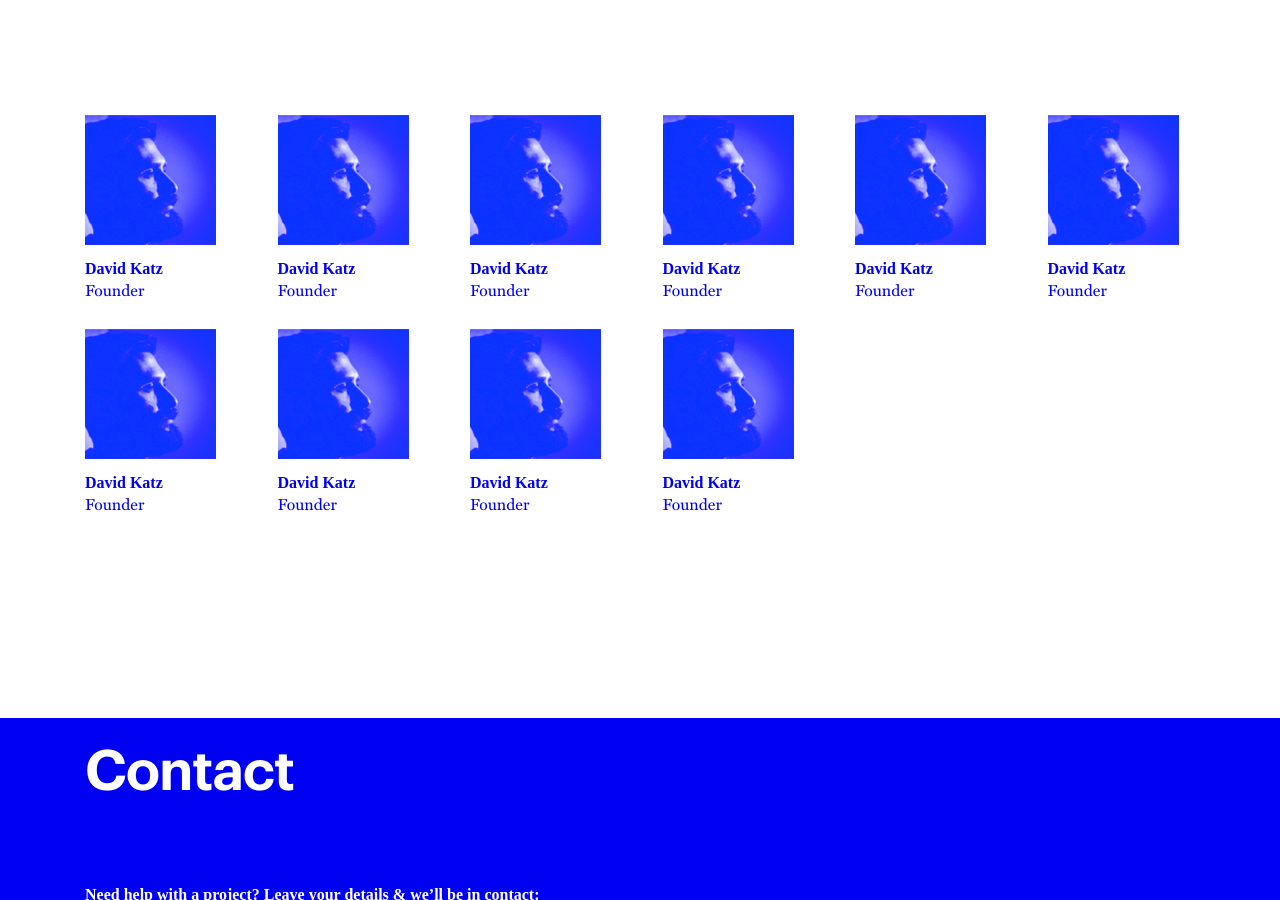
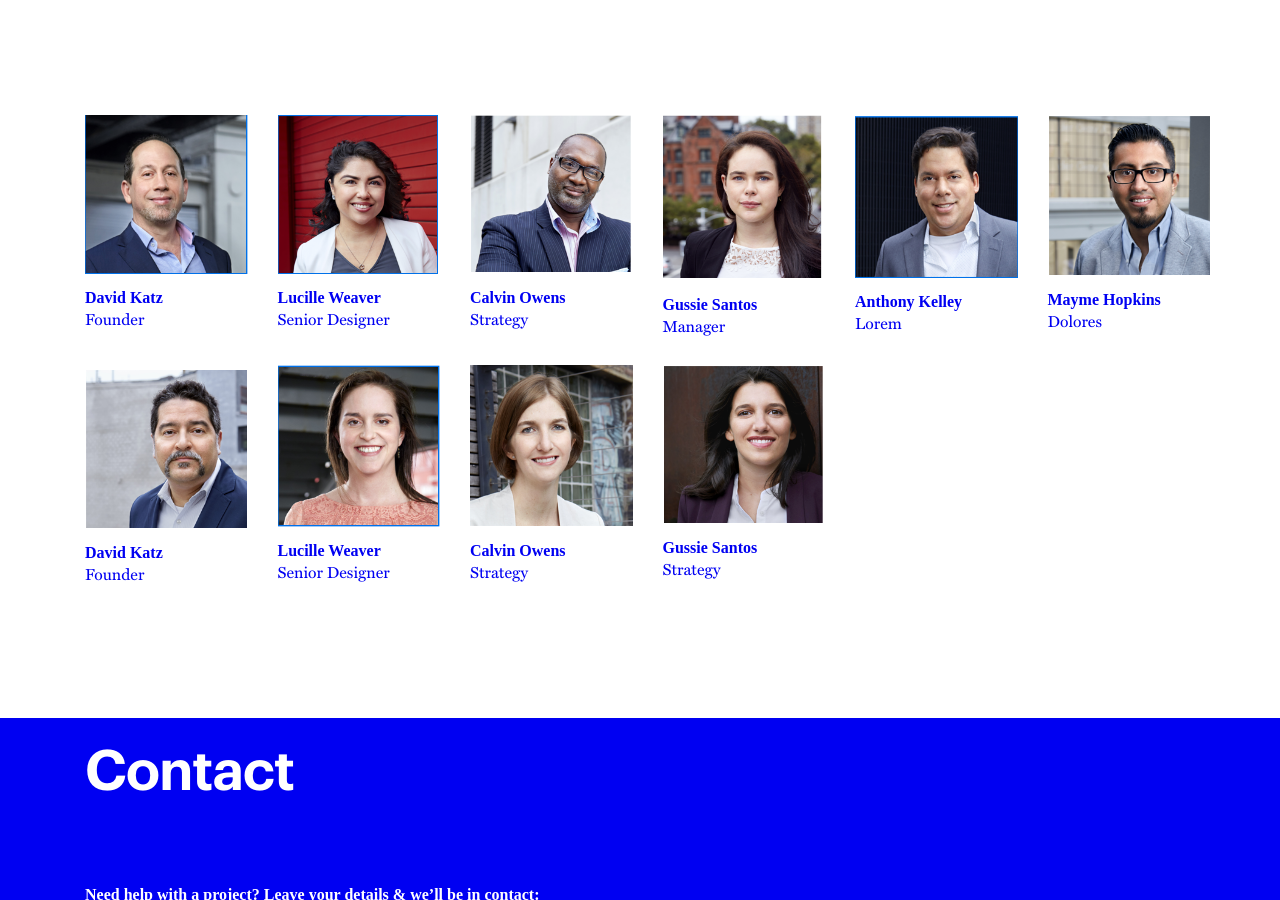
Before and after one commit to cserron/fangohr-katz, a Jekyll site: the page built from index.md, in a window 1280 px wide and 900 px high, scrolled down 8282 px. Built offline with Jekyll 4.4.1, drawn with Linux system fonts in a browser that asks for light colours; nearby versions of some CDN libraries; our own code applies the rules of GitHub Pages for plain Markdown files.

Commit message:
changed team images

```diff
--- a/_includes/team.html
+++ b/_includes/team.html
@@ -12,53 +12,52 @@
           </div>
 
           <div class="col-6 col-md-2">
-            <img src="{{site.url}}{{site.baseurl}}/assets/images/members/member01.png" alt="David Katz" class="img-fluid team-member-image">
-            <div class="team-member-name">David Katz</div>
-            <div class="team-member-role">Founder</div>
+            <img src="{{site.url}}{{site.baseurl}}/assets/images/members/member02.png" alt="David Katz" class="img-fluid team-member-image">
+            <div class="team-member-name">Lucille Weaver</div>
+            <div class="team-member-role">Senior Designer</div>
           </div>
           <div class="col-6 col-md-2">
-            <img src="{{site.url}}{{site.baseurl}}/assets/images/members/member01.png" alt="David Katz" class="img-fluid team-member-image">
+            <img src="{{site.url}}{{site.baseurl}}/assets/images/members/member03.png" alt="David Katz" class="img-fluid team-member-image">
+            <div class="team-member-name">Calvin Owens</div>
+            <div class="team-member-role">Strategy</div>
+          </div>
+
+          <div class="col-6 col-md-2">
+            <img src="{{site.url}}{{site.baseurl}}/assets/images/members/member04.png" alt="David Katz" class="img-fluid team-member-image">
+            <div class="team-member-name">Gussie Santos</div>
+            <div class="team-member-role">Manager</div>
+          </div>
+          <div class="col-6 col-md-2">
+            <img src="{{site.url}}{{site.baseurl}}/assets/images/members/member05.png" alt="David Katz" class="img-fluid team-member-image">
+            <div class="team-member-name">Anthony Kelley</div>
+            <div class="team-member-role">Lorem</div>
+          </div>
+
+          <div class="col-6 col-md-2">
+            <img src="{{site.url}}{{site.baseurl}}/assets/images/members/member06.png" alt="David Katz" class="img-fluid team-member-image">
+            <div class="team-member-name">Mayme Hopkins</div>
+            <div class="team-member-role">Dolores</div>
+          </div>
+          <div class="col-6 col-md-2">
+            <img src="{{site.url}}{{site.baseurl}}/assets/images/members/member07.png" alt="David Katz" class="img-fluid team-member-image">
             <div class="team-member-name">David Katz</div>
             <div class="team-member-role">Founder</div>
           </div>
 
           <div class="col-6 col-md-2">
-            <img src="{{site.url}}{{site.baseurl}}/assets/images/members/member01.png" alt="David Katz" class="img-fluid team-member-image">
-            <div class="team-member-name">David Katz</div>
-            <div class="team-member-role">Founder</div>
+            <img src="{{site.url}}{{site.baseurl}}/assets/images/members/member08.png" alt="David Katz" class="img-fluid team-member-image">
+            <div class="team-member-name">Lucille Weaver</div>
+            <div class="team-member-role">Senior Designer</div>
           </div>
           <div class="col-6 col-md-2">
-            <img src="{{site.url}}{{site.baseurl}}/assets/images/members/member01.png" alt="David Katz" class="img-fluid team-member-image">
-            <div class="team-member-name">David Katz</div>
-            <div class="team-member-role">Founder</div>
-          </div>
-
-          <div class="col-6 col-md-2">
-            <img src="{{site.url}}{{site.baseurl}}/assets/images/members/member01.png" alt="David Katz" class="img-fluid team-member-image">
-            <div class="team-member-name">David Katz</div>
-            <div class="team-member-role">Founder</div>
+            <img src="{{site.url}}{{site.baseurl}}/assets/images/members/member09.png" alt="David Katz" class="img-fluid team-member-image">
+            <div class="team-member-name">Calvin Owens</div>
+            <div class="team-member-role">Strategy</div>
           </div>
           <div class="col-6 col-md-2">
-            <img src="{{site.url}}{{site.baseurl}}/assets/images/members/member01.png" alt="David Katz" class="img-fluid team-member-image">
-            <div class="team-member-name">David Katz</div>
-            <div class="team-member-role">Founder</div>
-          </div>
-
-          <div class="col-6 col-md-2">
-            <img src="{{site.url}}{{site.baseurl}}/assets/images/members/member01.png" alt="David Katz" class="img-fluid team-member-image">
-            <div class="team-member-name">David Katz</div>
-            <div class="team-member-role">Founder</div>
-          </div>
-          <div class="col-6 col-md-2">
-            <img src="{{site.url}}{{site.baseurl}}/assets/images/members/member01.png" alt="David Katz" class="img-fluid team-member-image">
-            <div class="team-member-name">David Katz</div>
-            <div class="team-member-role">Founder</div>
-          </div>
-
-          <div class="col-6 col-md-2">
-            <img src="{{site.url}}{{site.baseurl}}/assets/images/members/member01.png" alt="David Katz" class="img-fluid team-member-image">
-            <div class="team-member-name">David Katz</div>
-            <div class="team-member-role">Founder</div>
+            <img src="{{site.url}}{{site.baseurl}}/assets/images/members/member10.png" alt="David Katz" class="img-fluid team-member-image">
+            <div class="team-member-name">Gussie Santos</div>
+            <div class="team-member-role">Strategy</div>
           </div>
 
       </div>
```
Also changed, not shown: assets/images/members/member01.png, assets/images/members/member02.png (added), assets/images/members/member03.png (added), assets/images/members/member04.png (added), assets/images/members/member05.png (added), assets/images/members/member06.png (added), assets/images/members/member07.png (added), assets/images/members/member08.png (added), assets/images/members/member09.png (added), assets/images/members/member10.png (added).
